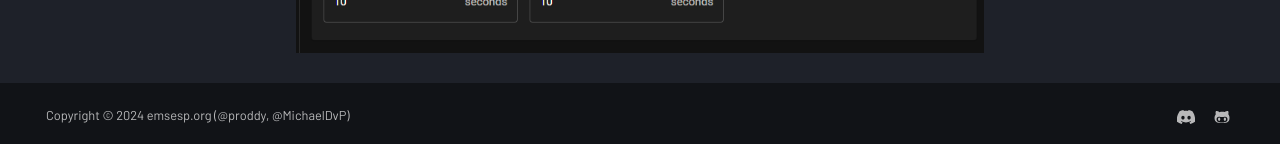
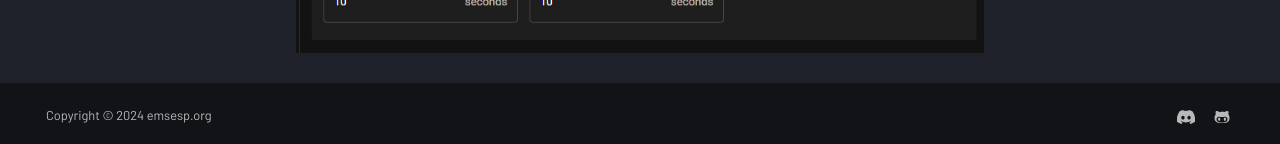
Before and after one commit to emsesp/docs, an MkDocs documentation site: the page built from docs/WebUI.md, in a window 1280 px wide and 900 px high, scrolled down 1610 px. Shown: the part 753-897 px from the top of the window. Built offline with MkDocs 1.6.1 and Material for MkDocs 9.7.7, drawn with Linux system fonts in a browser that asks for light colours; comment, search, counter and statistics services are not loaded.

Commit message:
change (c)

```diff
--- a/mkdocs.yml
+++ b/mkdocs.yml
@@ -5,7 +5,7 @@ repo_name: 'emsesp/EMS-ESP32'
 repo_url: 'https://github.com/emsesp/EMS-ESP32'
 edit_uri: 'https://github.com/emsesp/docs/blob/master/docs/'
 docs_dir: docs
-copyright: 'Copyright &copy; 2024 emsesp.org (@proddy, @MichaelDvP)'
+copyright: 'Copyright &copy; 2024 emsesp.org'
 
 plugins:
   # - htmlproofer
```
